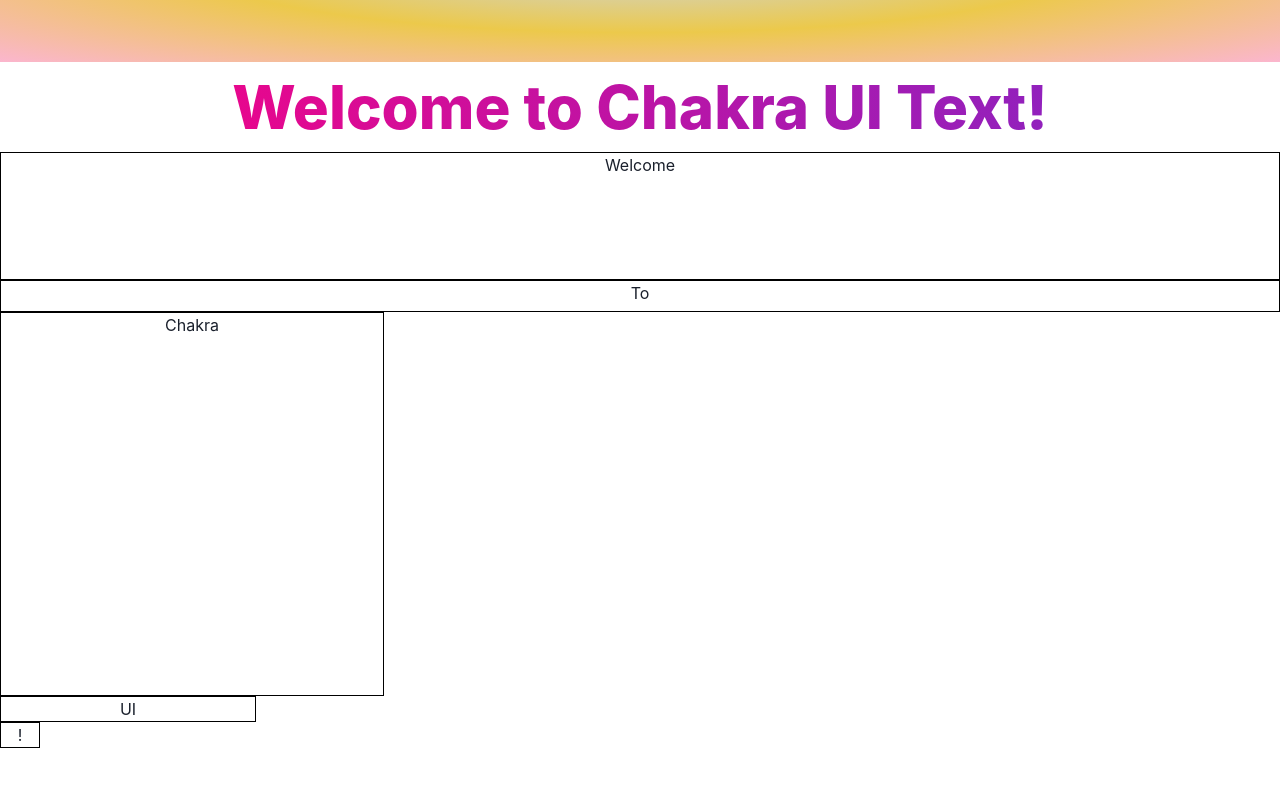
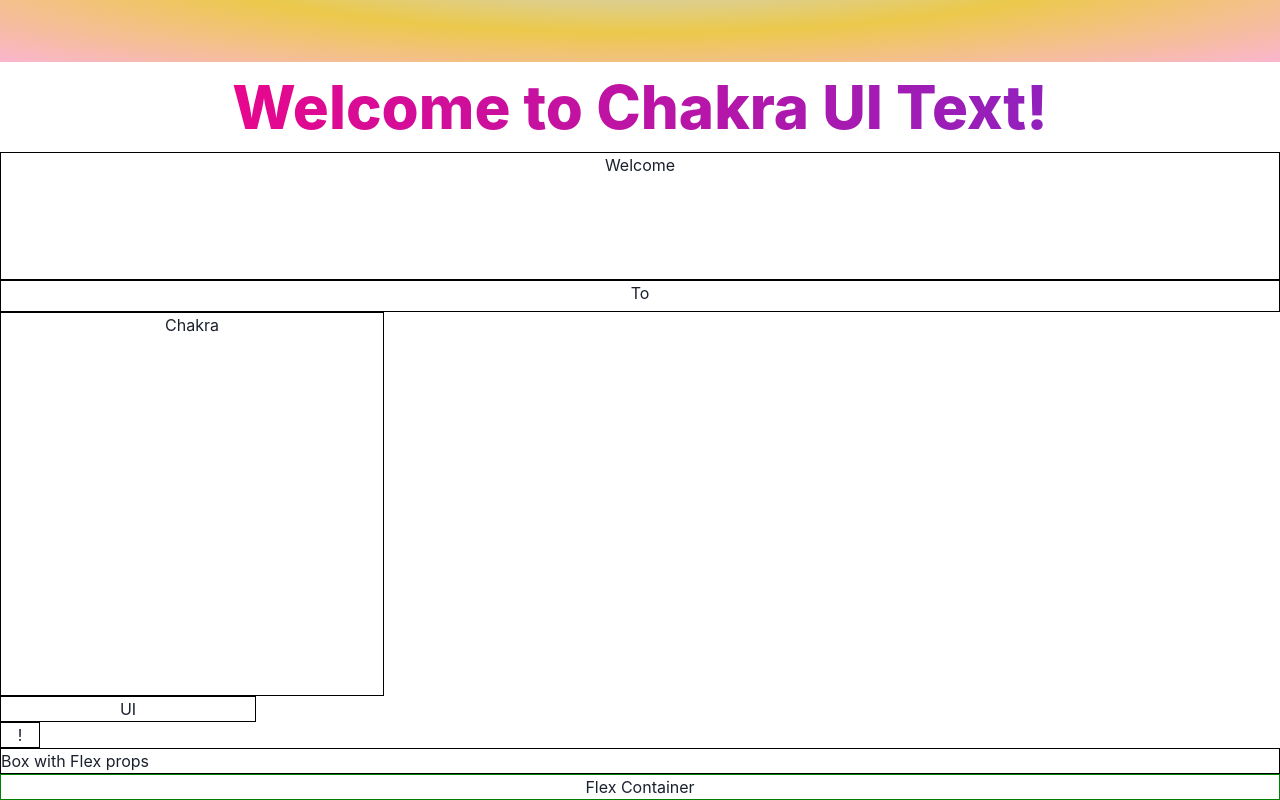
Before and after one commit to charles-afk/chakraPrac, a React (Create React App) app in the folder chakra/: page / in a window 1280 px wide. Shown: the part 476-1276 px from the top of the page. Before the commit the page ends 1224 px from the top, so only its background shows below. Built offline with nearby package versions, Linux system fonts and the light colour scheme.

Commit message:
flex component

```diff
--- a/chakra/src/App.tsx
+++ b/chakra/src/App.tsx
@@ -1,6 +1,6 @@
 //import React from 'react';
 import './App.css';
-import { Box, Text } from "@chakra-ui/react"
+import { Box, Text, Flex } from "@chakra-ui/react"
 
 function App() {
   return (
@@ -69,6 +69,17 @@
       >
         !
       </Box>
+
+      {/** Flexbox */}
+      <Box style={{border:'1px solid black'}}
+        display="flex" alignItems="center" justifyContent="space-between">
+        Box with Flex props
+      </Box>
+
+      <Flex style={{border:'1px solid green'}}
+        align="center" justify="center">
+        Flex Container
+      </Flex>
     </div>
   );
 }
```
